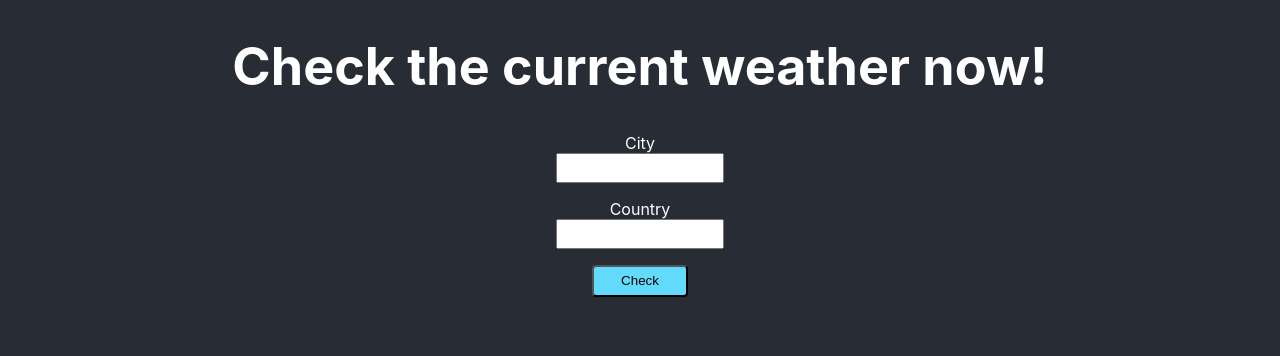
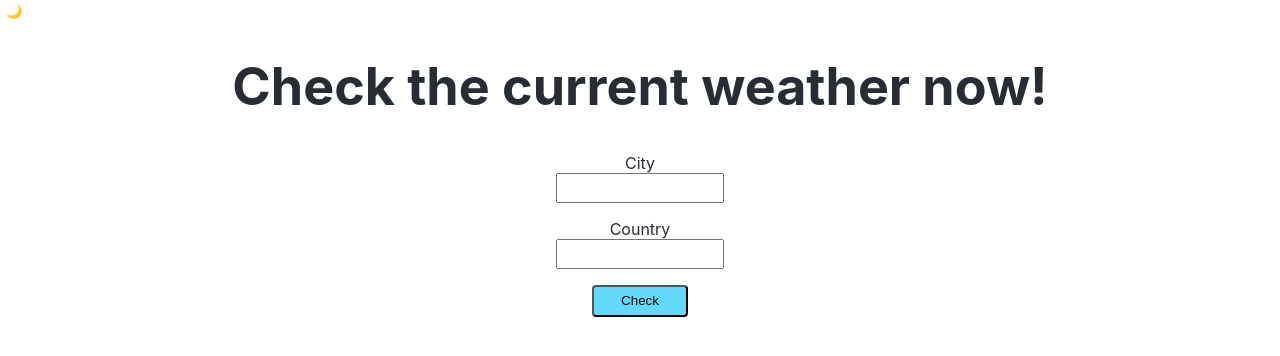
Before and after one commit to isupreetk/weather-forecaster, a React (Create React App) app: page / in a window 1280 px wide. Shown: the top 356 px of the page. Built offline with nearby package versions, Linux system fonts and the light colour scheme.

Commit message:
add dark mode toggle

```diff
--- a/src/App.jsx
+++ b/src/App.jsx
@@ -9,6 +9,22 @@ function App() {
   // console.log(`${api_URL}/current.json?key=${api_key}&q=Vancouver`);
 
   let [condition, setCondition] = useState();
+  let [darkMode, setDarkMode] = useState(false);
+  let [theme, setTheme] = useState("light");
+  let [icon, setIcon] = useState("🌙");
+
+  const toggleDarkMode = () => {
+      setDarkMode(!darkMode);
+      if (!darkMode) {
+        setTheme("dark");
+        setIcon("🔆");
+      }
+      else {
+        setTheme("light");
+        setIcon("🌙");
+      }
+
+  };
 
   function getWeather(event) {
     event.preventDefault();
@@ -27,7 +43,10 @@ function App() {
 
   return (
 
-    <div className="App">
+    <div className={`App ${theme}`}>
+
+      <button onClick={toggleDarkMode} className='toggle-btn'>{icon}</button>
+
       <header className="App-header">
         <h1 className='App-header__title'>Check the current weather now!</h1>
       </header>
--- a/src/App.scss
+++ b/src/App.scss
@@ -5,8 +5,23 @@
   // background-size: contain;
   // width: 100%;
   height: 120vh;
+  // background-color: #282c34;
+  // color: white;
+}
+
+.dark {
   background-color: #282c34;
   color: white;
+}
+
+.light {
+  background-color: white;
+  color: #282c34;
+}
+
+.toggle-btn {
+  background-color: transparent;
+  border: 0px;
 }
 
 .App-header {
```
